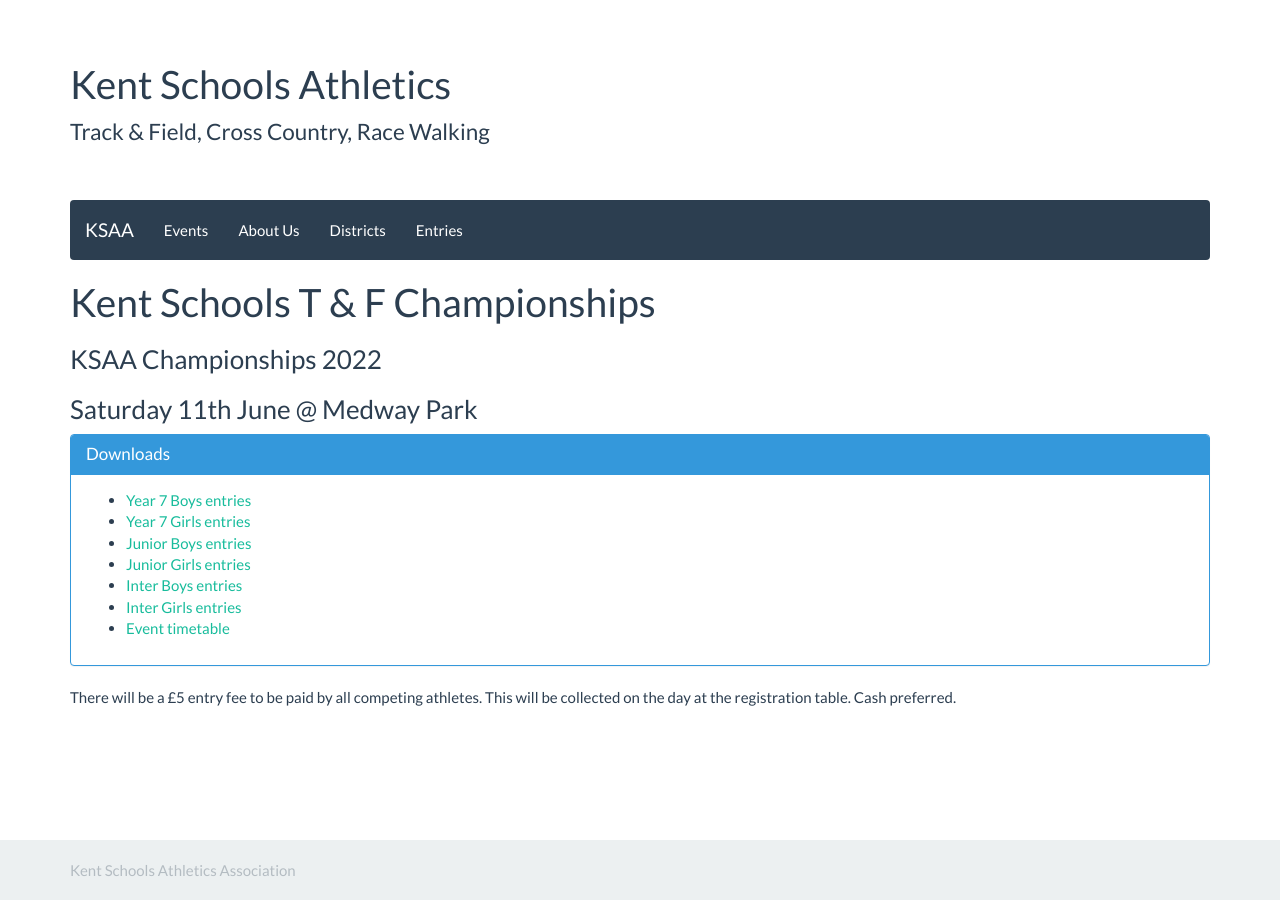
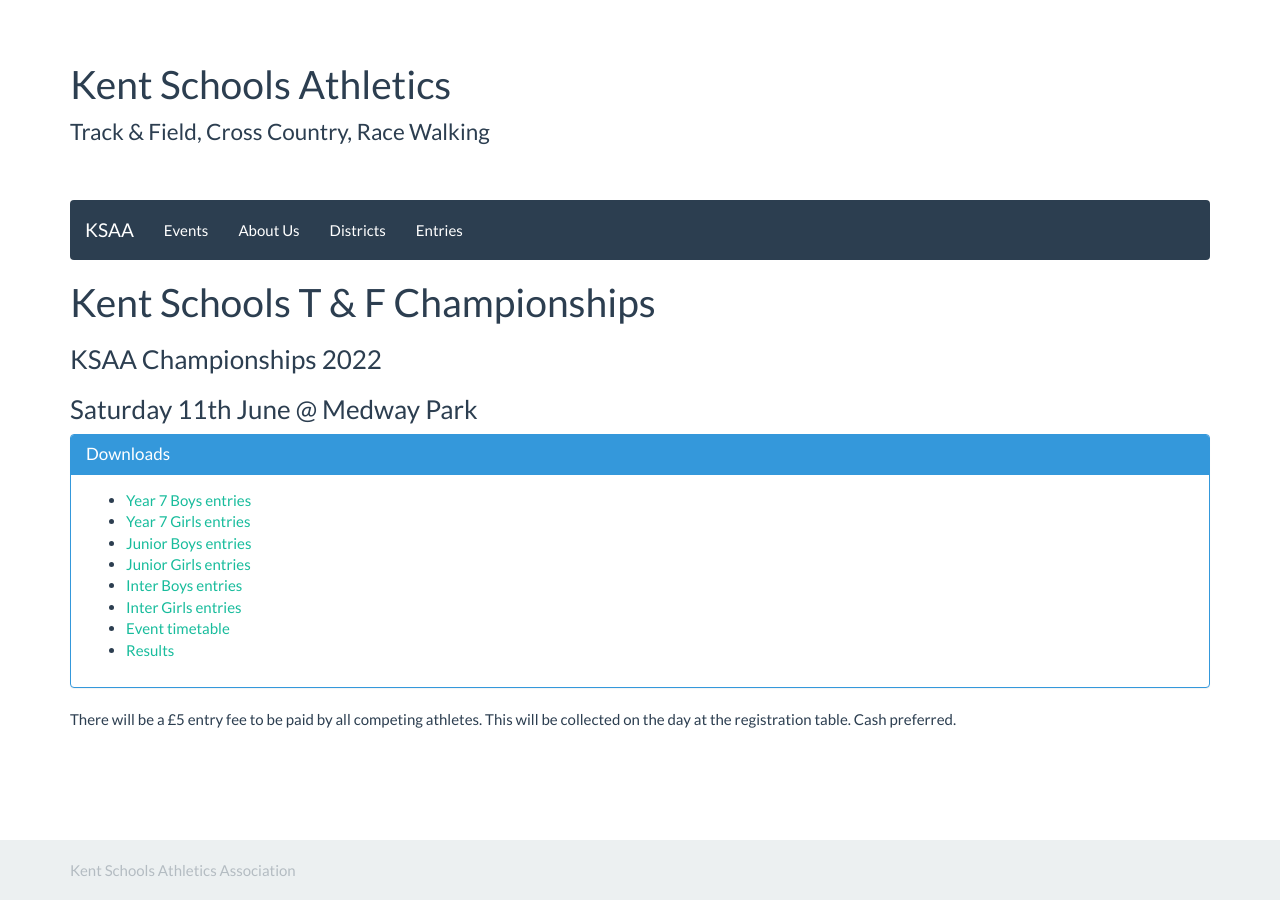
Before and after one commit to chrisnewark/chrisnewark.github.io, a Jekyll site: the page built from _events/21-22/2022-06-11-kent-schools-t-and-f-championships.md, in a window 1280 px wide. Built offline with Jekyll 4.4.1, drawn with Linux system fonts in a browser that asks for light colours; nearby versions of some CDN libraries.

Commit message:
Update 2022-06-11-kent-schools-t-and-f-championships.md

```diff
--- a/_events/21-22/2022-06-11-kent-schools-t-and-f-championships.md
+++ b/_events/21-22/2022-06-11-kent-schools-t-and-f-championships.md
@@ -22,6 +22,7 @@
             <li><a href="/files/events/21-22/2022-06-11-kent-schools-t-and-f-championships/KSAA-2022-T&F-Championships-Entries-IB.pdf">Inter Boys entries</a></li>
             <li><a href="/files/events/21-22/2022-06-11-kent-schools-t-and-f-championships/KSAA-2022-T&F-Championships-Entries-IG.pdf">Inter Girls entries</a></li>
             <li><a href="/files/events/21-22/2022-06-11-kent-schools-t-and-f-championships/KSAA-2022-Timetable.pdf">Event timetable</a></li>
+            <li><a href="/files/events/21-22/2022-06-11-kent-schools-t-and-f-championships/KSAA-2022-T-F-Championships-Results11062022RevA.pdf">Results</a></li>
         </ul>
     </div>
 </div>
```
